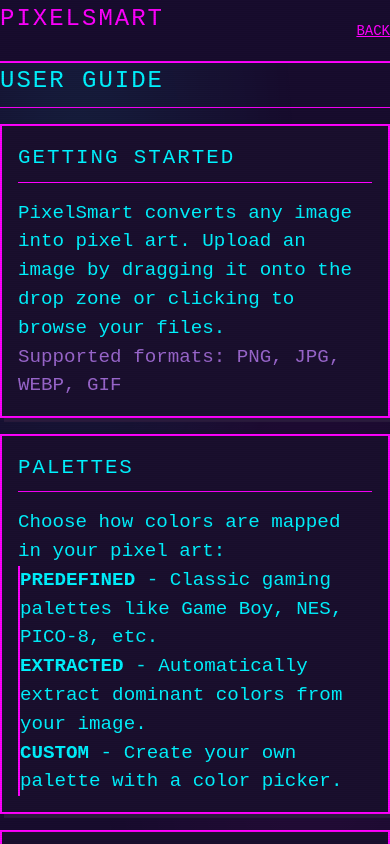
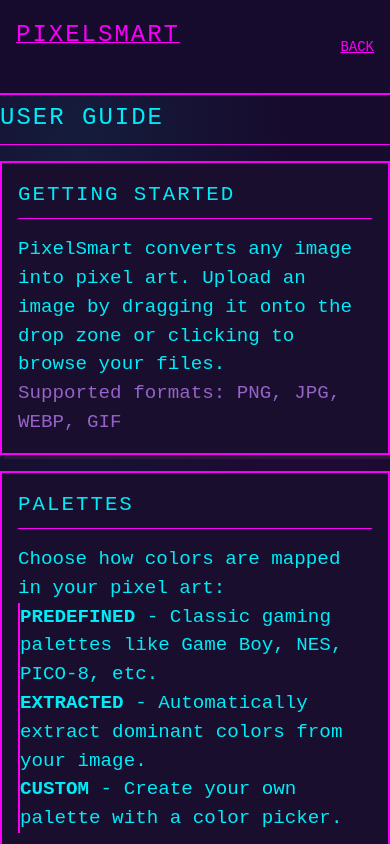
Before and after one commit to unworthyzeus/pixel-smart-art, a Next.js app: page /guide in a window 390 px wide. Shown: the top 844 px of the page. Built offline with nearby package versions, Linux system fonts and the light colour scheme.

Commit message:
style: Fix guide page layout responsiveness and header centering

```diff
--- a/src/app/guide/page.tsx
+++ b/src/app/guide/page.tsx
@@ -4,8 +4,8 @@
     return (
         <div className="min-h-screen">
             {/* Header */}
-            <header className="border-b-2 border-[var(--border)]">
-                <div className="max-w-4xl mx-auto px-4 py-4 flex items-center justify-between">
+            <header className="fixed top-0 left-0 right-0 z-50 border-b-2 border-[var(--border)] bg-[var(--background)]">
+                <div style={{ maxWidth: '1280px', margin: '0 auto', width: '100%', padding: '1rem' }} className="flex items-center justify-between">
                     <Link href="/" className="no-underline">
                         <h1 className="text-lg m-0 p-0" style={{ borderBottom: 'none' }}>
                             PIXELSMART
@@ -18,7 +18,8 @@
             </header>
 
             {/* Content */}
-            <main className="max-w-4xl mx-auto px-4 py-8">
+            <main className="px-4 py-8" style={{ width: '100%', paddingTop: '100px' }}>
+                <div style={{ maxWidth: '800px', margin: '0 auto', width: '100%' }}>
                     <h1>USER GUIDE</h1>
 
                     <section className="card mb-6">
@@ -108,6 +109,7 @@
                             <li className="mb-1 pl-4 border-l-2 border-[var(--border)]">Click and drag - Pan the preview</li>
                         </ul>
                     </section>
+                </div>
             </main>
 
             {/* Footer */}
```
Lines whose indentation alone changed are shown as unchanged.
